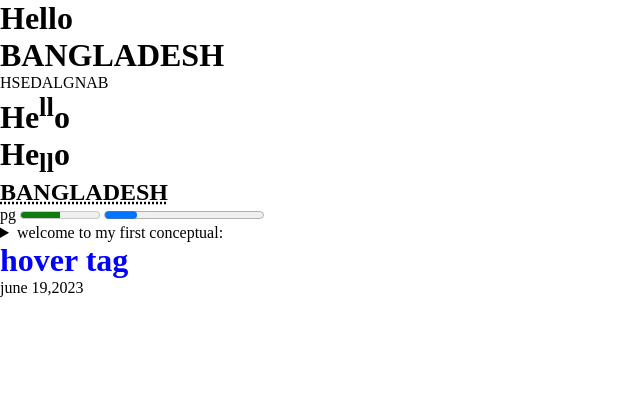
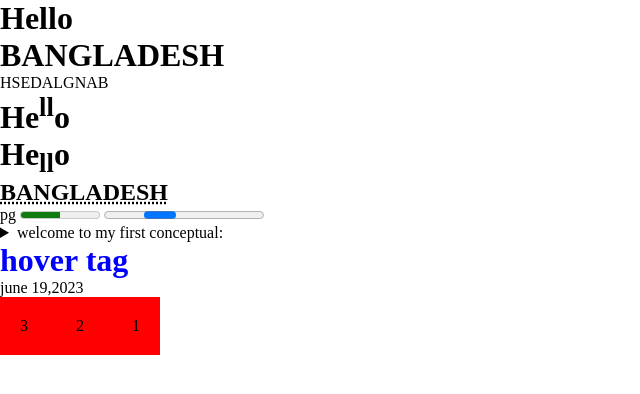
Before and after one commit to Afiya32/conseft, a plain HTML site: page index.html in a window 1280 px wide. Shown: the whole page, without its empty margins (0-640 px from the left). Drawn offline with Linux system fonts and the light colour scheme.

Commit message:
funny final code

```diff
--- a/index.html
+++ b/index.html
@@ -29,5 +29,10 @@
 <!---hover tag-->
 <h1 class="test">hover tag</h1>
  <time datetime="2020-06-15">june 19,2023</time>
+ <div class="container">
+  <div class="box">1</div>
+  <div class="box">2</div>
+  <div class="box">3</div>
+ </div>
 </body>
 </html>
--- a/style.css
+++ b/style.css
@@ -5,3 +5,24 @@ padding: 0px;}
   /*----hover ar cursor image add kora----*/
   cursor: url("icon.jpg"),auto;
 }
+.container{
+  padding: 20px;
+  background-color: red;
+  width: 120px;
+  display: flex;
+  /*---justify center/splace between/space around---align tag-*/
+  justify-content: space-between;
+  align-items: center;
+  flex-direction: row-reverse;
+}
+.box_1{background-color: red;
+
+
+
+}
+.box_2{
+  background-color: green;
+}
+.box_3{
+  background-color: yellow;
+}
```
